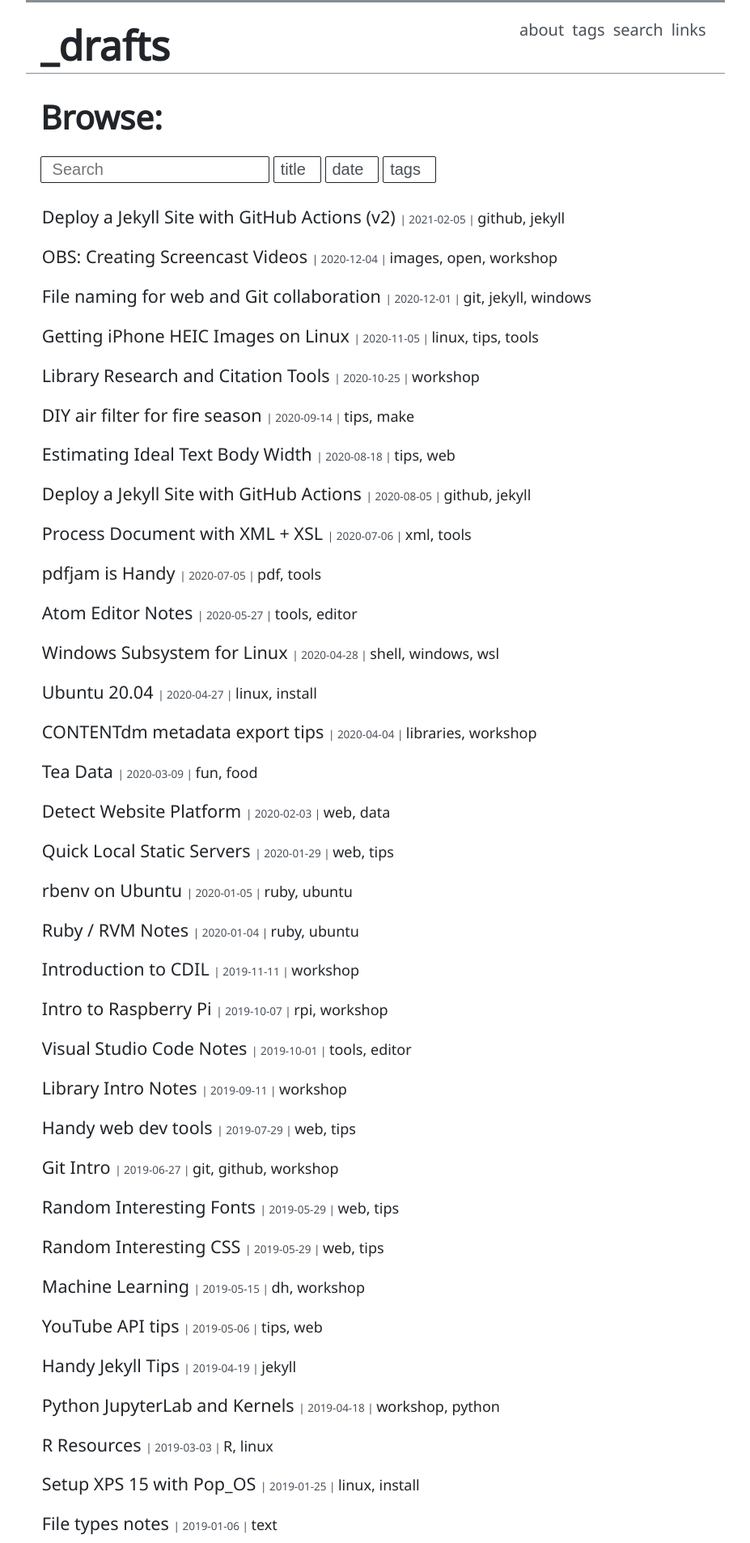
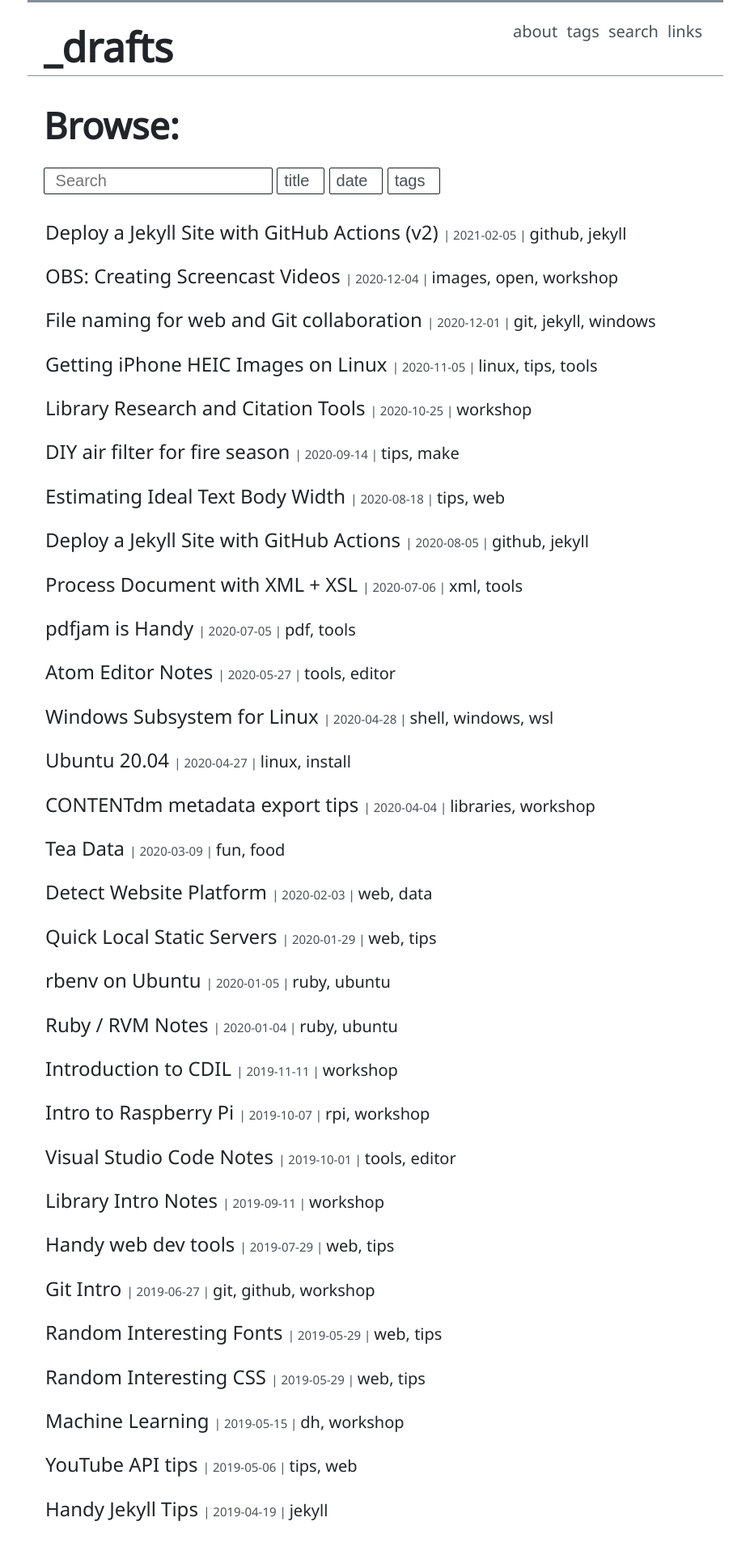
Before and after one commit to evanwill/_drafts, a Jekyll site: the page built from index.html, in a window 1280 px wide. Shown: the top 1906 px of the page at 81% size, without its empty margins (176-1103 px from the left). Built offline with Jekyll 4.4.1, drawn with Linux system fonts in a browser that asks for light colours; comment, search, counter and statistics services are not loaded.

Commit message:
make fonts bigger

```diff
--- a/_sass/_layout.scss
+++ b/_sass/_layout.scss
@@ -1,5 +1,5 @@
 .container {
-  max-width: 48rem;
+  max-width: $container-max-width;
   margin-left:  auto;
   margin-right: auto;
   border-top: 3px solid $oc-gray-6;
--- a/css/main.scss
+++ b/css/main.scss
@@ -15,9 +15,10 @@
 $base-font: 'Noto Sans', Helvetica, Arial, sans-serif;
 $code-font: 'Source Code Pro', Menlo, Monaco, monospace;
 
-$base-font-size: 18px;
-$base-font-size-sm: 14px;
-$mobile-font-size: 16px;
+$container-max-width: 860px; //48rem;
+$base-font-size: 20px;
+$base-font-size-sm: 18px;
+$mobile-font-size: 18px;
 
 $li-bottom-space: 0.2em;
 $li-bullets-width: 1.7em;
```
